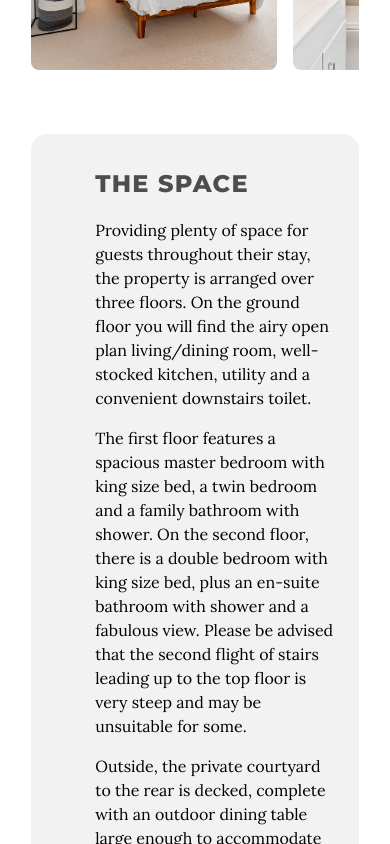
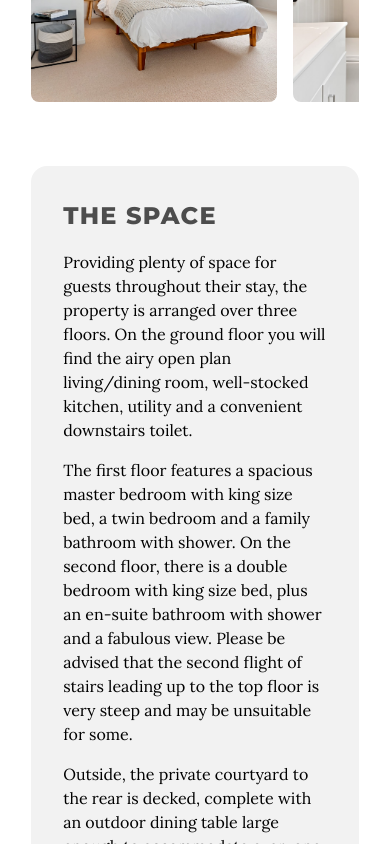
Before and after one commit to CJohnston079/flushing-holidays, a React (Vite) app: page / in a window 390 px wide. Shown: the part 1680-2524 px from the top of the page. Built offline with nearby package versions, Linux system fonts and the light colour scheme.

Commit message:
Fix: resolve issue where reversed `CopyWithBento` components would not adpot single-column layout on small screens

```diff
--- a/src/styles/shared/CopyWithBento.css
+++ b/src/styles/shared/CopyWithBento.css
@@ -39,8 +39,13 @@
 }
 
 @media screen and (max-width: 1000px) {
-	.col-content-container {
-		grid-template-columns: auto;
-		gap: 2rem;
+	.col-content-container,
+	.col-content-container.reverse {
+		display: flex;
+		flex-direction: column;
+	}
+
+	.col-content-container.reverse {
+		flex-direction: column-reverse;
 	}
 }
```
